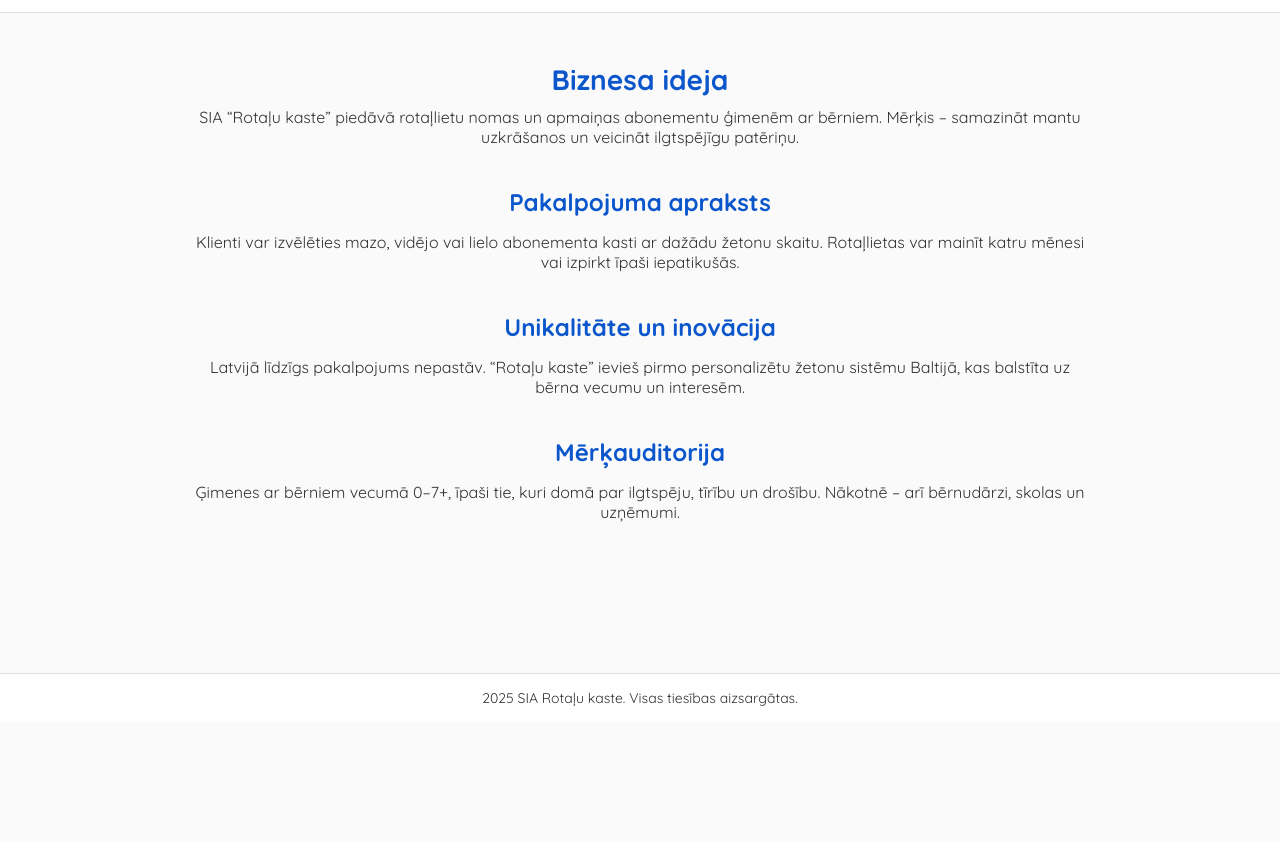
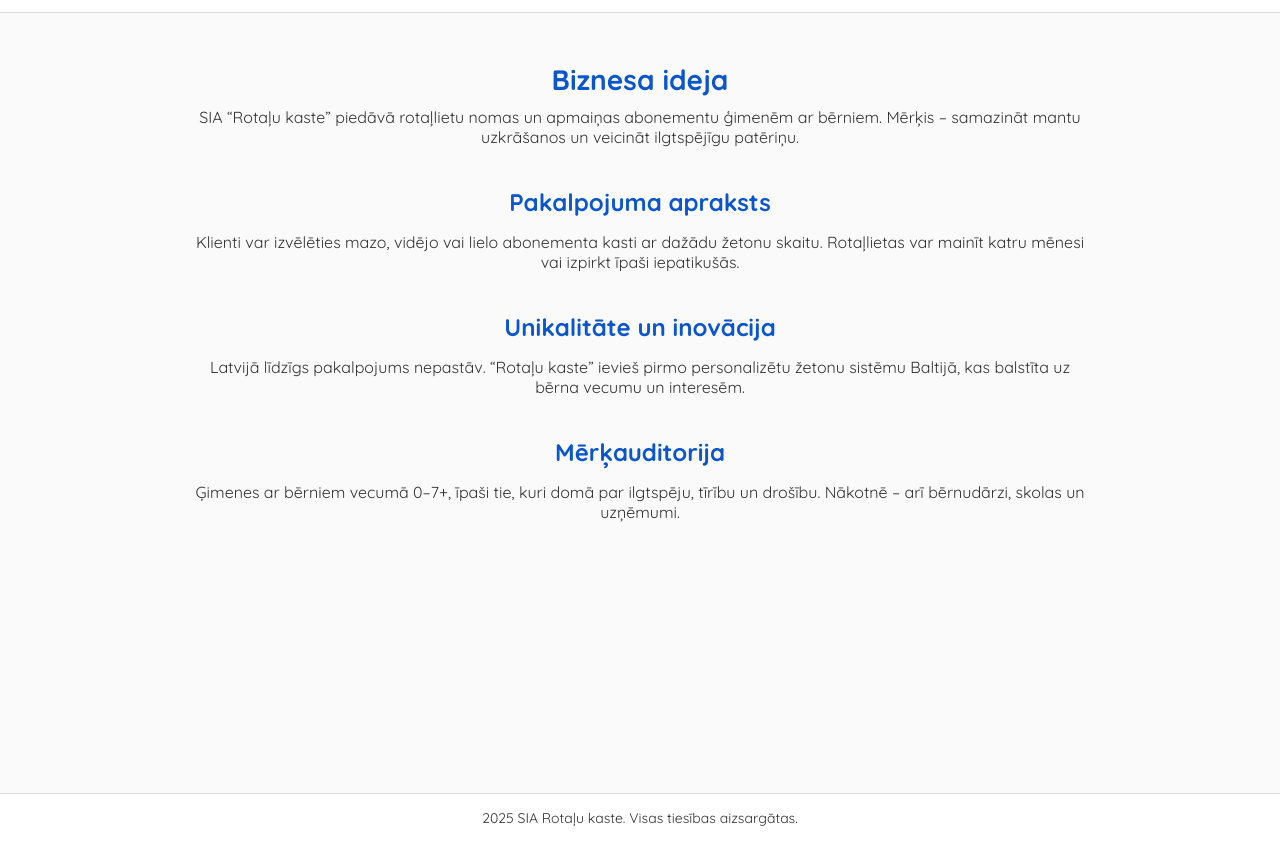
Before and after one commit to SIWEEDESIGN/rotalu-kaste, a plain HTML site: page index.html in a window 1280 px wide. Shown: the part 92-934 px from the top of the page. Before the commit the page ends 814 px from the top, so only its background shows below. Drawn offline with Linux system fonts and the light colour scheme.

Commit message:
Update style.css

```diff
--- a/style.css
+++ b/style.css
@@ -1,14 +1,5 @@
 /* Main */
-html,
 body {
-	height: 100%;
-	margin: 0;
-	padding: 0;
-}
-body {
-	min-height: 100vh;
-	display: flex;
-	flex-direction: column;
 	font-family: "Quicksand", sans-serif;
 	margin: 0;
 	padding: 0;
@@ -17,12 +8,11 @@ body {
 	font-size: 16px;
 }
 .main {
-	flex-grow: 1;
 	padding: 30px;
 	max-width: 900px;
 	margin: 0 auto;
 	text-align: center;
-	min-height: 75vh;
+	min-height: 90vh;
 }
 h1 {
 	font-size: 28px;
```
